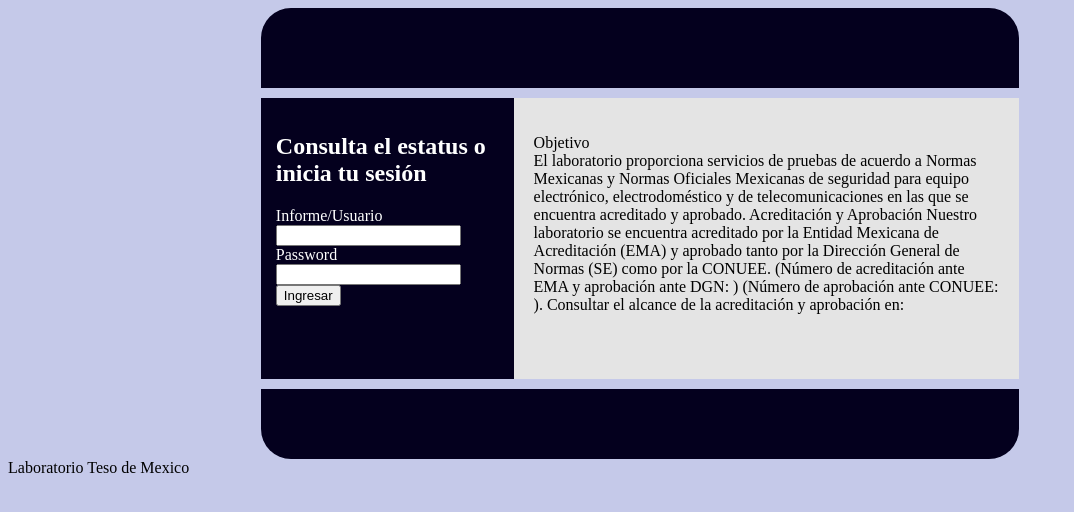
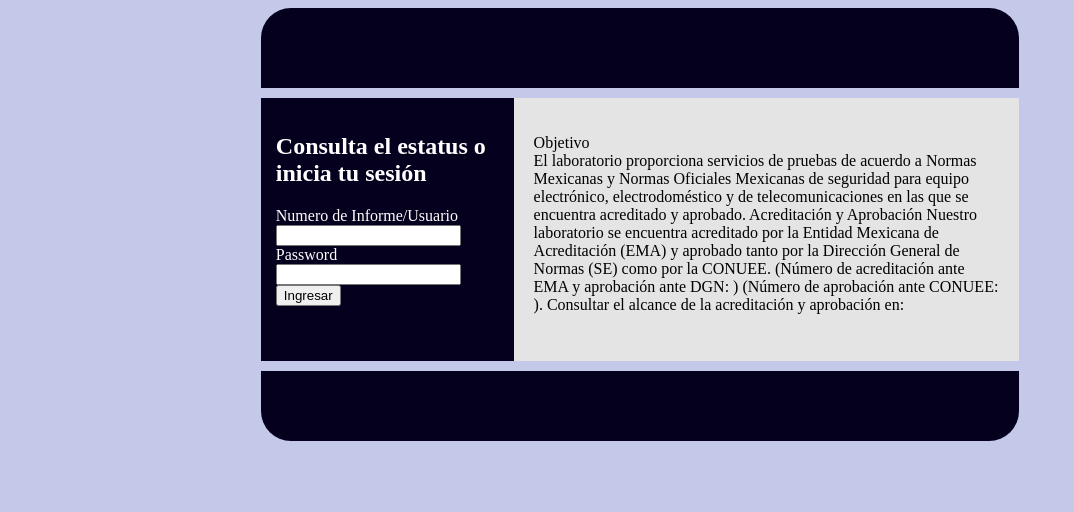
Before and after one commit to eduardosandov/view-login, a plain HTML site: page index.html in a window 1280 px wide. Shown: the whole page, without its empty margins (0-1074 px from the left). Drawn offline with Linux system fonts and the light colour scheme.

Commit message:
Update index.html

```diff
--- a/index.html
+++ b/index.html
@@ -18,7 +18,7 @@
             <div class="container-aside">
                 <form method="POST" action="">
                     <div>
-                        <label for="usuario">Informe/Usuario</label><br/>
+                        <label for="usuario">Numero de Informe/Usuario</label><br/>
                         <input class="input-usuario" type="text" name="usuario" id="usuario">
                     </div>
                     <div>
@@ -29,7 +29,7 @@
                 </form>
             </div>
             <div class="logo">
-                <img src="./img/baner_logo.jpg" alt="">
+                <!-- <img src="./img/baner_logo.jpg" alt=""> -->
             </div>
         </div>
         <div class="container">
@@ -48,7 +48,7 @@
         <div class="footer"></div>
     </div>
     <footer>
-        Laboratorio Teso de Mexico
+
     </footer>
 </body>
 </html>
```
